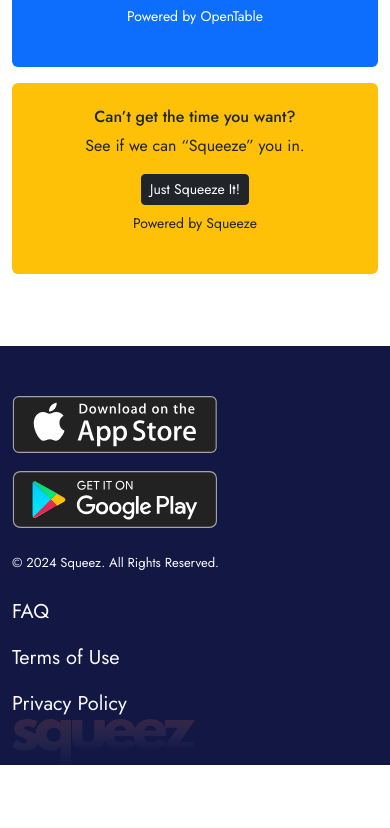
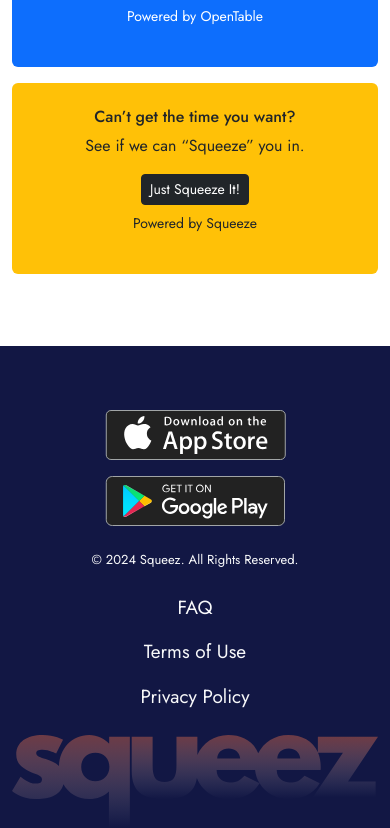
Before and after one commit to Kartikmobmaxime/squeez-single-page-web, a React (Create React App) app: page /business-details in a window 390 px wide. Shown: the part 2893-3721 px from the top of the page. Before the commit the page ends 3658 px from the top, so only its background shows below. Built offline with nearby package versions, Linux system fonts and the light colour scheme.

Commit message:
business list page responsive html csss

```diff
--- a/public/index.html
+++ b/public/index.html
@@ -24,7 +24,7 @@
       work correctly both with client-side routing and a non-root public URL.
       Learn how to configure a non-root public URL by running `npm run build`.
     -->
-    <title>React App</title>
+    <title>Squeez</title>
   </head>
   <body>
     <noscript>You need to enable JavaScript to run this app.</noscript>
--- a/src/components/BusinessList.jsx
+++ b/src/components/BusinessList.jsx
@@ -72,14 +72,14 @@
     return (
         <>
             <div className="hero-section bg-navy d-flex align-items-center">
-                <div className="container text-center">
+                <div className="container-fluid container-xl text-center">
                     <h1 className="hero-title text-orange">
                         Explore and Choose Your Spot
                     </h1>
                 </div>
             </div>
 
-            <div className="container">
+            <div className="container-fluid container-xl">
                 <div className="card reservation-card">
                     <div className="card-body p-4">
                         <div className="row g-0">
@@ -102,24 +102,23 @@
                 </div>
             </div>
 
-            <div className="container pt-5">
+            <div className="container-fluid container-xl pt-5">
                 <div className='d-flex justify-content-between mb-4'>
                     <div className="text-navy fs-sm">
                         <div className="text-navy fw-semibold">42 matches</div>
                         <p className='mb-0 fw-medium'>Showing based on your preferences</p>
                     </div>
                     <button class="btn-orange px-3 py-2 d-flex align-items-center align-self-center">
-                        <span class="fw-semibold me-2">Filter</span>
-                        <div class="">
-                            <img alt="Squeez Logo" src="media/filter-icon.svg" />
-                        </div>
+                        <span class="fw-semibold pe-3">Filter</span>
+                        <img alt="Squeez Logo" src="media/filter-icon.svg" />
                     </button>
                 </div>
-                <div className="row g-xl-5 g-4">
+                <div className="row g-xxl-5 g-4">
                     {restaurants.map((restaurant) => (
                         <div key={restaurant.id} className="col-lg-4 col-md-6 col-12">
+                            <a href='#'>
                             <div className="card restaurant-card h-100">
-                                <div className="card-body position-relative p-4">
+                                <div className="card-body position-relative p-md-4 p-3">
                                     <img
                                         src={restaurant.image}
                                         alt={`${restaurant.name} image`}
@@ -132,7 +131,7 @@
                                                 {restaurant.name}
                                             </h5>
                                             <div className="d-flex align-items-center gap-2">
-                                                <img alt="Star Icon" src="media/img/star-icon.svg" />
+                                                <img alt="Star Icon" className='star-icon' src="media/img/star-icon.svg" />
                                                 <span className="text-orange" style={{ fontSize: '20px' }}>
                                                     {restaurant.rating}
                                                 </span>
@@ -157,6 +156,7 @@
                                     </div>
                                 </div>
                             </div>
+                            </a>
                         </div>
                     ))}
                 </div>
@@ -168,8 +168,6 @@
                     </button>
                 </div>
             </div>
-
-
         </>
     );
 }
--- a/src/components/Footer.js
+++ b/src/components/Footer.js
@@ -3,23 +3,27 @@
 
 export default function Footer() {
     return (
-        <footer className="footer-bg text-light pt-5 mt-5">
-            <div className="container position-relative" style={{ zIndex: 2 }}>
+        <footer className="footer-bg text-light mt-5">
+            <div className="container-fluid container-xl position-relative" style={{ zIndex: 2 }}>
                 <div className="row">
-                    <div className="col-lg-6 col-md-8 col-12">
+                    <div className="col-lg-6 col-md-8 col-sm-6 col-12 text-sm-start text-center">
                         <div className="d-flex flex-column flex-md-row gap-3 mb-4">
+                            <a href="#">
                             <img
                                 src="media/app-store-button.svg"
                                 alt="Download on App Store"
                                 className="img-fluid"
-                                style={{ maxWidth: '205px', height: '60px', objectFit: 'contain' }}
+
                             />
+                            </a>
+                            <a href="#">
                             <img
                                 src="media/google-play-btn.svg"
                                 alt="Get it on Google Play"
                                 className="img-fluid"
-                                style={{ maxWidth: '205px', height: '59px', objectFit: 'contain' }}
+
                             />
+                            </a>
                         </div>
 
                         <p className="mb-4" style={{ fontSize: '13px' }}>
@@ -27,31 +31,28 @@
                         </p>
                     </div>
 
-                    <div className="col-lg-6 col-md-4 col-12">
-                        <div className="d-flex flex-column flex-md-row justify-content-md-end gap-3">
-                            <a href="#" className="text-light text-decoration-none" style={{ fontSize: '20px' }}>
+                    <div className="col-lg-6 col-md-4 col-sm-6 col-12 text-sm-end text-center">
+                        <div className="d-flex flex-column flex-lg-row justify-content-lg-end gap-3 text-sm-end text-center">
+                            <a href="#" className="text-light text-decoration-none fs-sm">
                                 FAQ
                             </a>
-                            <span className="text-light d-none d-md-inline">|</span>
-                            <a href="#" className="text-light text-decoration-none" style={{ fontSize: '20px' }}>
+                            <span className="text-light d-none d-lg-inline">|</span>
+                            <a href="#" className="text-light text-decoration-none fs-sm">
                                 Terms of Use
                             </a>
-                            <span className="text-light d-none d-md-inline">|</span>
-                            <a href="#" className="text-light text-decoration-none" style={{ fontSize: '20px' }}>
+                            <span className="text-light d-none d-lg-inline">|</span>
+                            <a href="#" className="text-light text-decoration-none fs-sm">
                                 Privacy Policy
                             </a>
                         </div>
                     </div>
-                    <div className="col-lg-12 col-md-12 col-12">
-                        <div className="d-flex flex-column flex-md-row justify-content-md-center gap-3">
-                            <img
+
+                </div>
+                  <img
                                 src="media/squeez_transparent.svg"
                                 alt="Squeez Background"
-                                className="footer-logo"
+                                className="footer-logo w-100 mt-4"
                             />
-                        </div>
-                    </div>
-                </div>
             </div>
         </footer>
     );
--- a/src/components/Header.js
+++ b/src/components/Header.js
@@ -4,7 +4,7 @@
 export default function Header() {
     return (
         <nav className="navbar navbar-expand-lg bg-navy py-3">
-            <div className="container">
+            <div className="container-fluid container-xl">
                 <a className="navbar-brand" href="#">
                     <img
                         src="media/SqueezLogo_White.svg"
@@ -30,8 +30,8 @@
                 </button>
 
                 <div className="collapse navbar-collapse" id="navbarNav">
-                    <ul className="navbar-nav mx-auto">
-                        <li className="nav-item me-5">
+                    <ul className="navbar-nav mx-auto text-center">
+                        <li className="nav-item me-lg-5">
                             <a className="nav-link text-light" href="#" style={{ fontSize: '18px' }}>
                                 About Squeez
                             </a>
@@ -43,8 +43,8 @@
                         </li>
                     </ul>
 
-                    <button className="btn-orange px-3 py-2 d-flex align-items-center">
-                        <span className="fw-semibold me-2" style={{ fontSize: '18px' }}>Log In</span>
+                    <button className="btn-orange px-3 py-2 d-flex align-items-center mx-auto mx-lg-0 mt-lg-0 mt-2">
+                        <span className="pe-3 fw-normal" style={{ fontSize: '18px' }}>Log In</span>
                         <div className="bg-white rounded-circle d-flex align-items-center justify-content-center"
                             style={{ width: '31px', height: '31px' }}>
                                  <img
--- a/src/style.css
+++ b/src/style.css
@@ -51,8 +51,12 @@
   font-family: 'Jost', sans-serif;
   margin: 0;
   padding: 0;
+   font-weight: normal;
 }
 
+a {
+  text-decoration: none;
+}
 
 h1 {
   font-family: 'Proxima Nova Rg';
@@ -94,6 +98,10 @@
   color: var(--text-gray) !important;
 }
 
+.fw-normal {
+  font-weight: 400 !important;
+}
+
 .hero-section {
   background: linear-gradient(0deg,rgba(0, 0, 0, 0) 0%, rgba(18, 23, 68, 1) 100%), url('https://assets.bonappetit.com/photos/57d6fdf41807135a7746d6db/16:9/w_2560%2Cc_limit/CP_Interior2.jpg');
   background-size: cover;
@@ -126,8 +134,17 @@
   transition: transform 0.3s ease;
 }
 
+.star-icon {
+  margin-top: -4px;
+}
+
 .restaurant-card:hover {
   transform: translateY(-5px);
+  border-color: var(--primary-orange) !important;
+}
+
+.restaurant-card:hover h5 {
+ color: var(--primary-orange) !important;
 }
 
 .restaurant-image {
@@ -157,20 +174,16 @@
   color: var(--light-gray);
   transform: translateY(-2px);
 } */
-
+footer {
+  padding-top: 6.25rem;
+}
+footer a:hover {
+  color: var(--primary-orange) !important;
+}
 .footer-bg {
   background: var(--primary-navy);
   position: relative;
   overflow: hidden;
-}
-
-.footer-logo {
-  /* position: absolute; */
-  bottom: 0;
-  left: 50%;
-  opacity: 0.4;
-  width: 50%;
-  max-width: 1200px;
 }
 
 ul {
@@ -182,7 +195,17 @@
 }
 
 
-@media (max-width: 992px) {
+@media (min-width: 1400px) {
+    .container-xl {
+        max-width: 1366px;
+    }
+}
+
+
+@media (max-width: 991px) {
+  footer {
+  padding-top: 4rem;
+}
 .hero-section {
   height: 200px;
 }
```
Also changed, not shown: 1 other file (tests, documents, lock files or other folders).
